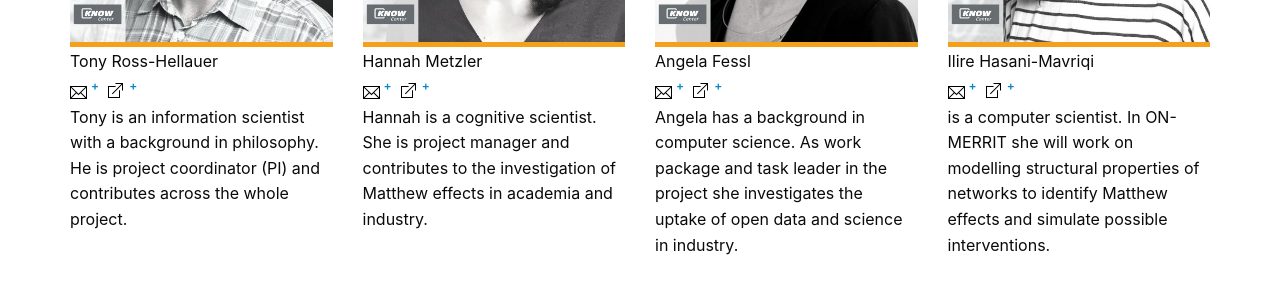
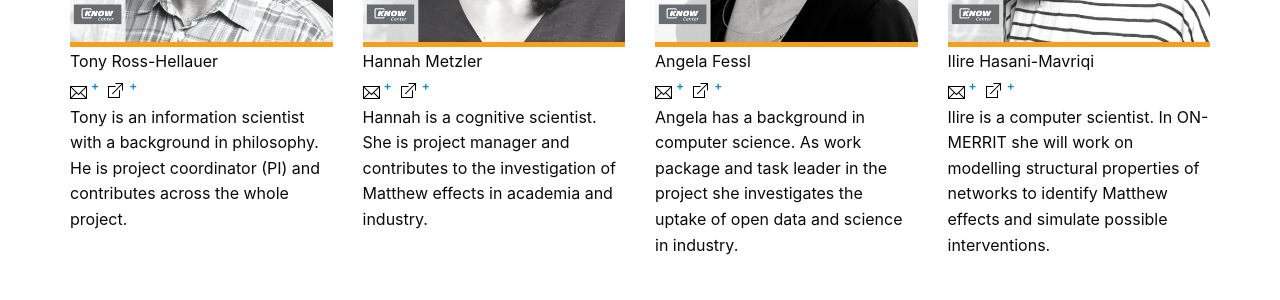
Before and after one commit to subugoe/on-merrit-website, a Jekyll site: the page built from pages/about/team.md, in a window 1280 px wide and 900 px high, scrolled down 573 px. Shown: the part 153-453 px from the top of the window. Built offline with Jekyll 4.4.1, drawn with Linux system fonts in a browser that asks for light colours; nearby versions of some CDN libraries; comment, search, counter and statistics services are not loaded.

Commit message:
Update people.yml

```diff
--- a/_data/people.yml
+++ b/_data/people.yml
@@ -24,7 +24,7 @@
     en:
       - https://twitter.com/ilireh
   mail: ilire.hasani-mavriqi@tugraz.at
-  text: is a computer scientist. In ON-MERRIT she will work on modelling structural properties of networks to identify Matthew effects and simulate possible interventions.
+  text: Ilire is a computer scientist. In ON-MERRIT she will work on modelling structural properties of networks to identify Matthew effects and simulate possible interventions.
 
 - name: Viktoria Pammer-Schindler
   urls:
```
